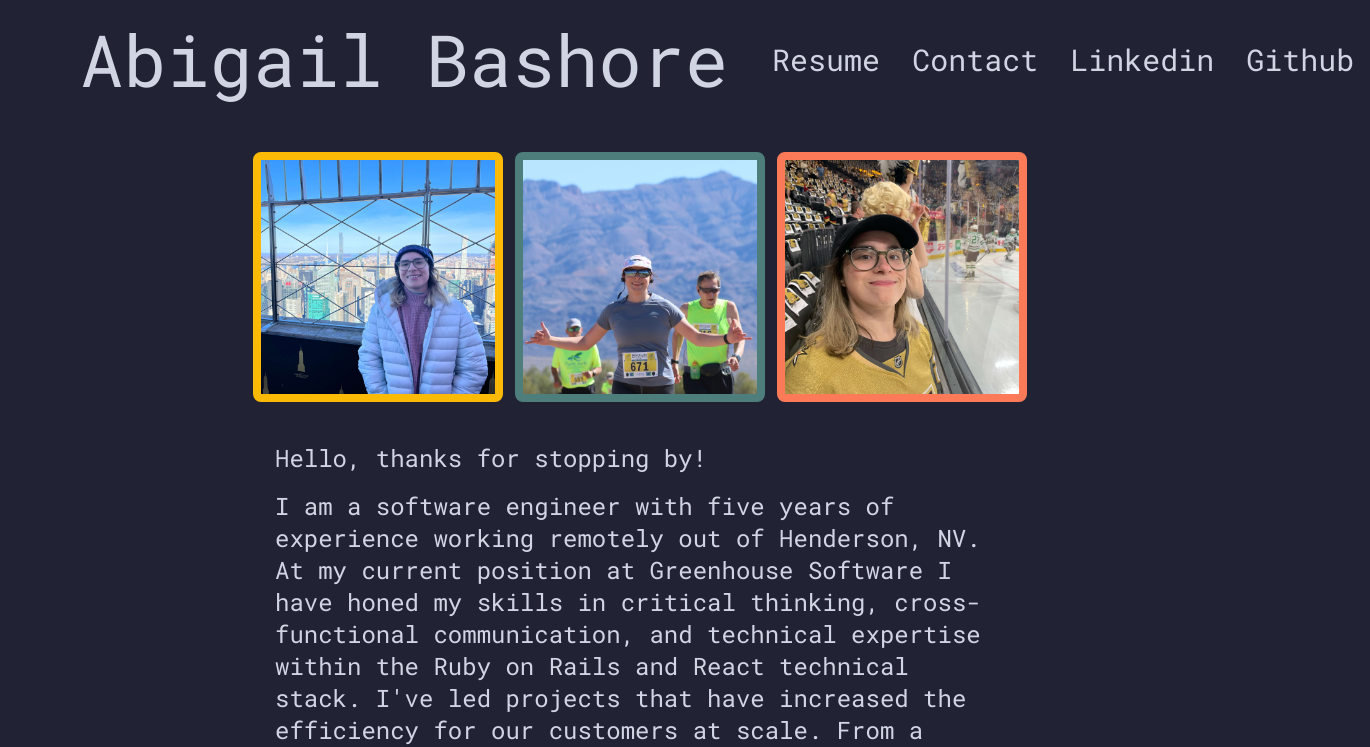
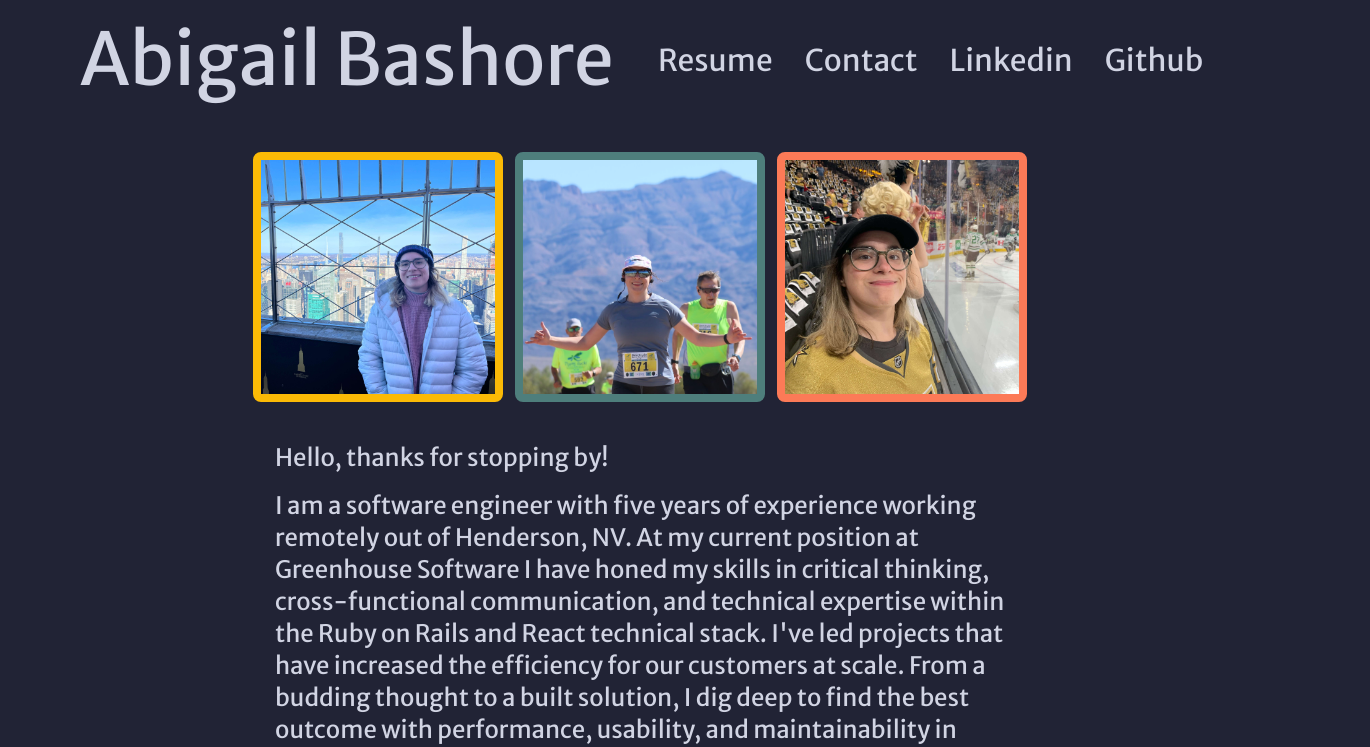
Before and after one commit to abbyjb/abbyjb-portfolio, a Next.js app: page / in a window 1280 px wide. Shown: the top 747 px of the page, 1370 px wide, since content can reach past the window. Built offline with nearby package versions, Linux system fonts and the light colour scheme.

Commit message:
change font

```diff
--- a/app/layout.tsx
+++ b/app/layout.tsx
@@ -1,9 +1,9 @@
 import type { Metadata } from "next";
-import { Roboto_Mono } from "next/font/google";
+import { Merriweather_Sans } from "next/font/google";
 import "./globals.css";
 import Navigation from '@/app/components/navigation'
 
-const robotoMono = Roboto_Mono({ subsets: ["latin"] });
+const merriweatherSans = Merriweather_Sans({ subsets: ["latin"] });
 
 export const metadata: Metadata = {
   title: "Abigail Bashore",
@@ -17,14 +17,13 @@ export default function RootLayout({
 }>) {
   return (
     <html lang="en">
-      <body className={robotoMono.className}>
+      <body className={merriweatherSans.className}>
         <Navigation />
         {children}
         <footer className="fixed right-0 bottom-0">
           <p className="text-purple text-right m-2">&copy; Abigail Bashore 2024</p>
         </footer>
       </body>
-
     </html>
   );
 }
```
